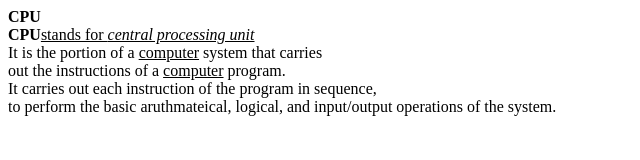
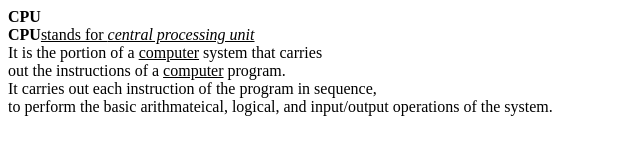
Before and after one commit to iamneo-production/baababecfbaaadaeccdfffebaeceaec, a plain HTML site: page public/index.html in a window 1280 px wide. Shown: the full height of the page, 0-640 px from the left. Drawn offline with Linux system fonts and the light colour scheme.

Commit message:
Backup Commit

```diff
--- a/public/index.html
+++ b/public/index.html
@@ -6,7 +6,7 @@
 <p2>It is the portion of a <u>computer</u> system that carries<br></p2>
 <p3>out the instructions of a <u>computer</u> program.<br></p3>
 <p4>It carries out each instruction of the program in sequence,<br></p4>
-<p5>to perform the basic aruthmateical, logical, and input/output operations of the system.<br></p5>
+<p5>to perform the basic arithmateical, logical, and input/output operations of the system.<br></p5>
 </head>
 <body>
 </body>
```
